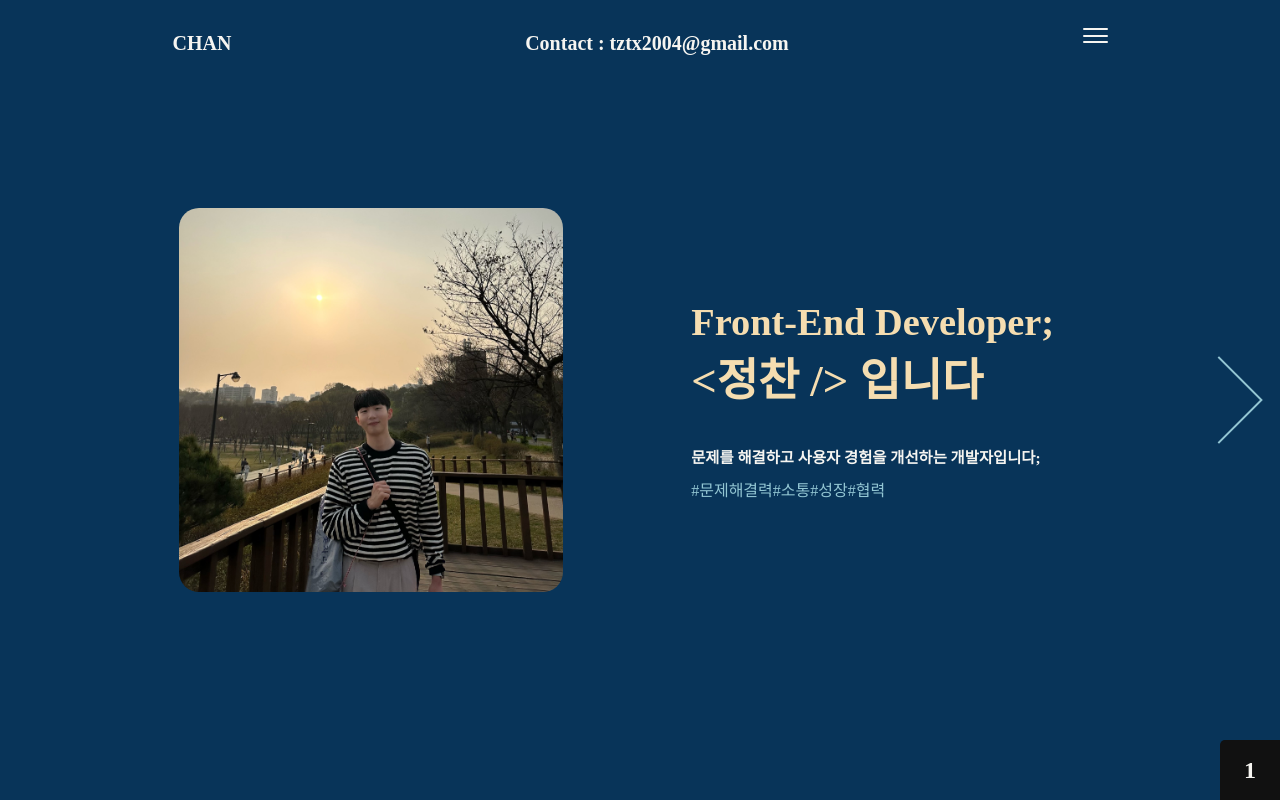
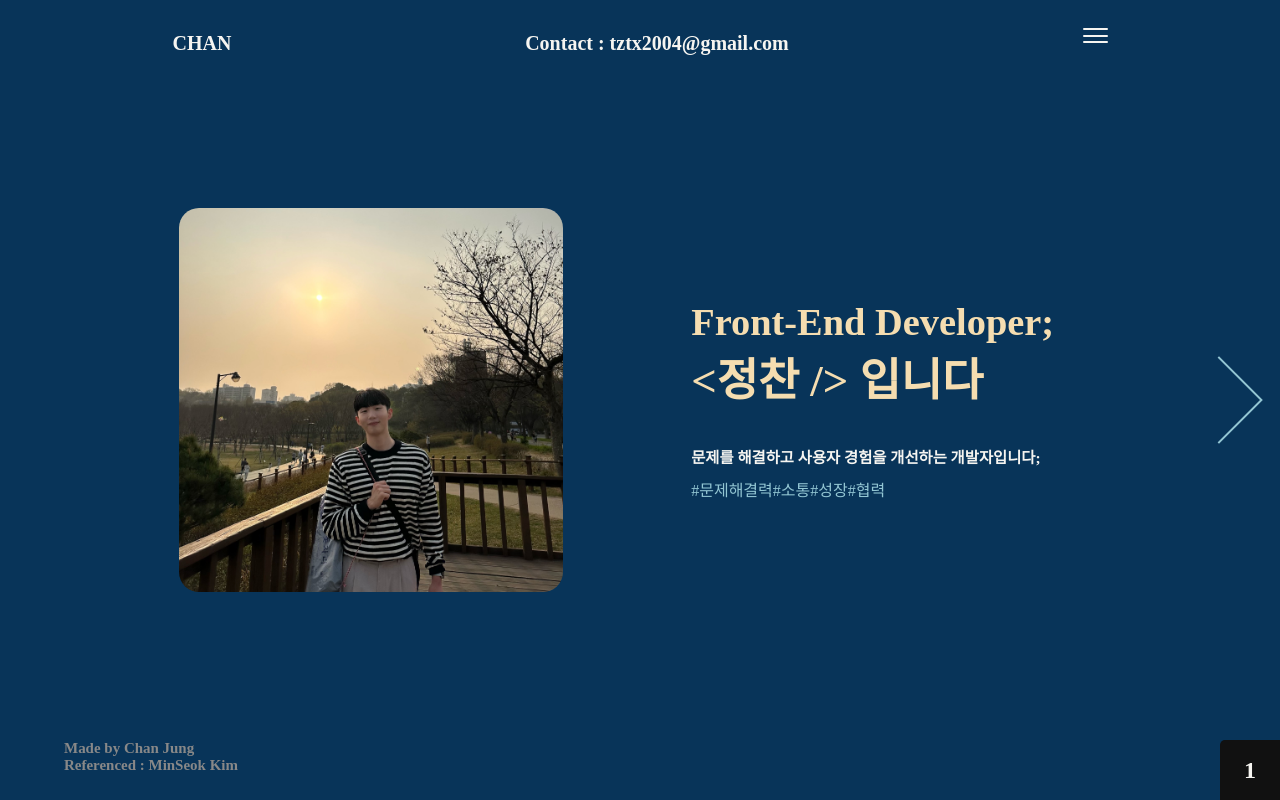
Before and after one commit to tztx2004/portfolio_project, a React (Create React App) app in the folder portfolio_app/: page / in a window 1280 px wide. Built offline with nearby package versions, Linux system fonts and the light colour scheme; a web font is replaced by a local one.

Commit message:
Update Main.tsx

```diff
--- a/portfolio_app/src/pages/Main.tsx
+++ b/portfolio_app/src/pages/Main.tsx
@@ -1,4 +1,5 @@
 import { MouseEvent, useEffect, useState } from "react";
+import { styled } from "styled-components";
 import Navbtn from "../components/Navbtn";
 import PageCounter from "../components/PageCounter";
 import Top from "../components/Top";
@@ -9,6 +10,27 @@ import Skills from "../components/Skills";
 import Info from "../components/Info";
 //import Ref from "../components/ref";
 
+
+const RefWrap = styled.div`
+    position: fixed;
+    width: 50%;
+    height: 60px;
+    bottom: 0;
+    left: 5%;
+    color: #888;
+    font-size: 1vw;
+`
+
+const Ref = ()=>{
+    return(
+        <RefWrap>
+            <div>
+                <h3>Made by Chan Jung</h3>
+                <h3>Referenced : MinSeok Kim</h3>
+            </div>
+        </RefWrap>
+    )
+};
 
 const Main = ()=>{
     let [page, setPage] = useState<number>(1)
@@ -43,7 +65,7 @@ const Main = ()=>{
             {page === 4  && <Skills />}
             {page === 5  && <Info />}
 
-            {/* <Ref/> */}
+            <Ref/>
             <PageCounter page={page} />
         </>
     )
```
